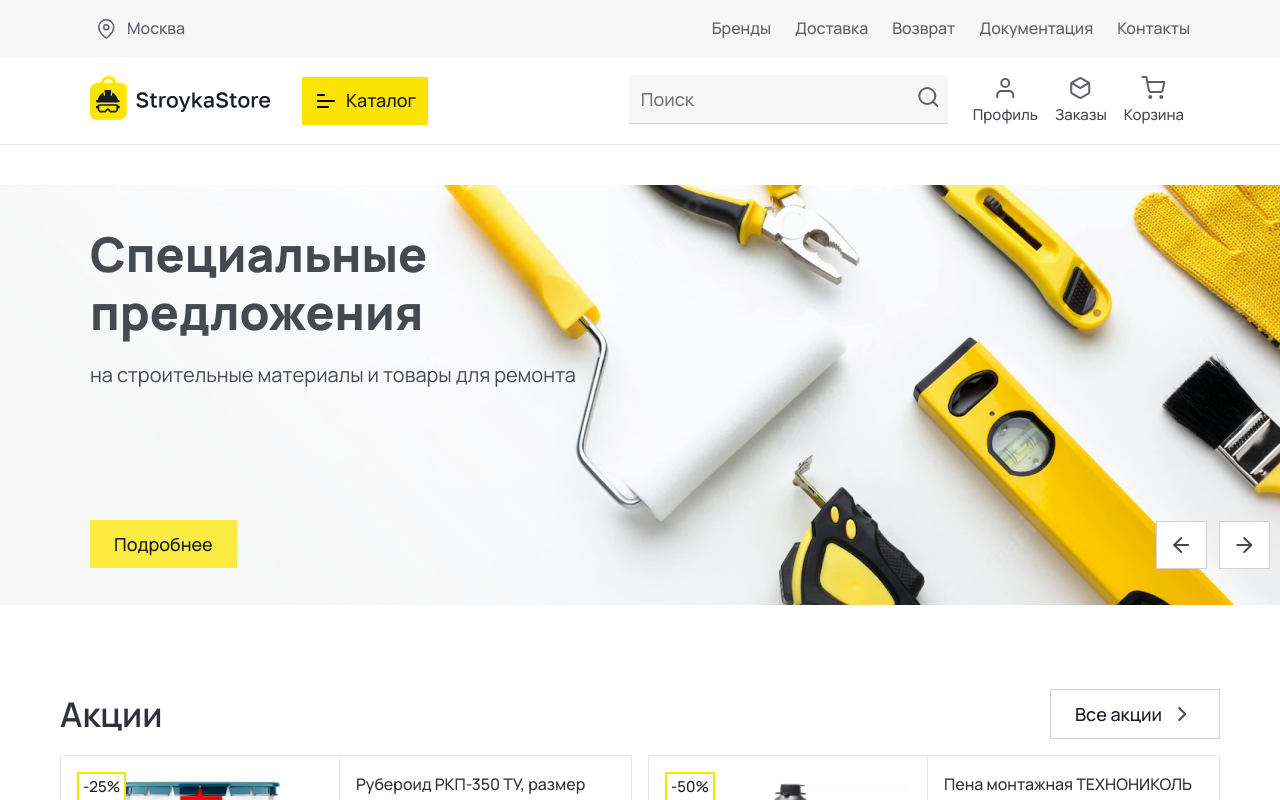
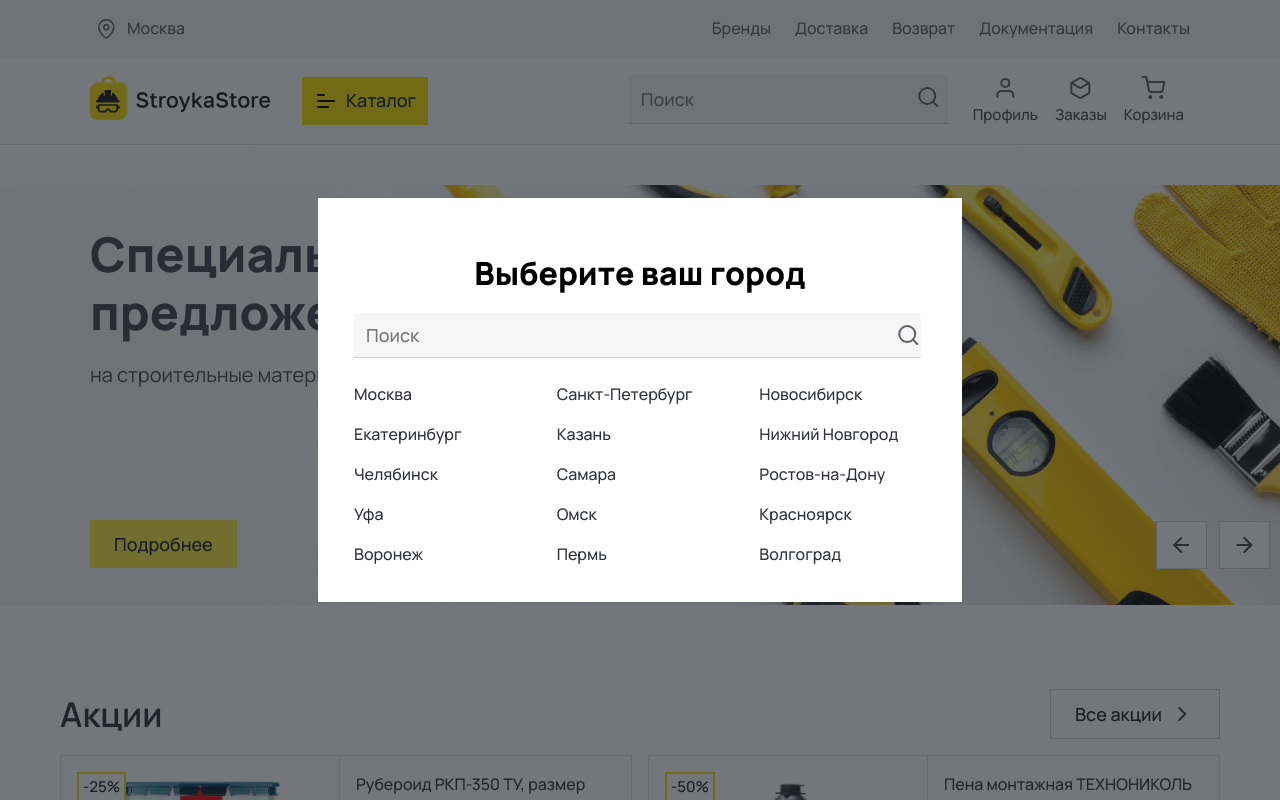
Before and after one commit to betterhell/stroyka-store, a React (Create React App) app: page / in a window 1280 px wide. Both pictures are taken after a click on the button "Москва". Shown: the top 800 px of the page. Built offline with nearby package versions, Linux system fonts and the light colour scheme.

Commit message:
added modal for location choose

```diff
--- a/src/components/Header/UpperHeader/UpperHeader.jsx
+++ b/src/components/Header/UpperHeader/UpperHeader.jsx
@@ -1,9 +1,14 @@
 import React, {useEffect, useState} from 'react';
 import classes from "./_UpperHeader.module.scss"
 import {ReactComponent as LocationIcon} from "../../../assets/icons/mapIcon20px.svg";
+import Modal from "../../UI/Modal/Modal";
+import SearchInput from "../../UI/Input/SearchInput";
+import {cityList} from "../../../data/cityList";
+import {ReactComponent as ArrowRightIcon} from "../../../assets/icons/arrowRightIcon16px.svg";
 
 const UpperHeader = () => {
     const [userScreenWidth, setUserScreenWidth] = useState(0)
+    const [modalOpen, setModalOpen] = useState(false)
 
     const clientScreenWidth = window.innerWidth
 
@@ -18,10 +23,22 @@ const UpperHeader = () => {
     return (
         <div className={classes.upperHeader}>
             <div className={classes.location}>
-                <button className={classes.locationButton}>
+                <button onClick={() => setModalOpen(true)} className={classes.locationButton}>
                     <LocationIcon  />
                     <p>Москва</p>
                 </button>
+                <Modal modalActive={modalOpen} setModalActive={setModalOpen}>
+                    <h1>Выберите ваш город</h1>
+                    <SearchInput />
+                    <div className={classes.modal__cityList}>
+                        {cityList.map(city =>
+                            <a href="/" key={city.id}>
+                                <ArrowRightIcon />
+                                {city.name}
+                            </a>
+                        )}
+                    </div>
+                </Modal>
             </div>
 
         {clientScreenWidth <= 920
--- a/src/components/Header/UpperHeader/_UpperHeader.module.scss
+++ b/src/components/Header/UpperHeader/_UpperHeader.module.scss
@@ -51,6 +51,34 @@
   }
 }
 
+.modal__cityList {
+  margin-top: 24px;
+  display: grid;
+  grid-template-columns: repeat(3, 1fr);
+  grid-template-rows: repeat(5, 1fr);
+  list-style-type: none;
+  column-gap: 36px;
+  row-gap: 16px;
+  align-items: center;
+
+  svg {
+    display: none;
+  }
+  a {
+    display: flex;
+    align-items: center;
+    text-decoration: none;
+    @include manrepoFont(500, 16px, 150%);
+    color: $grayBlack;
+
+    &:hover  {
+      svg {
+        display: flex;
+      }
+    }
+  }
+}
+
 @media screen and (max-width: 1300px) {
   .upperHeader {
     padding: 0 90px;
--- /dev/null
+++ b/src/components/UI/Modal/Modal.jsx
@@ -0,0 +1,14 @@
+import React from 'react';
+import classes from "./_Modal.module.scss"
+
+const Modal = ({modalActive, setModalActive, children}) => {
+    return (
+        <div onClick={() => setModalActive(false)} className={modalActive ? `${classes.modal} ${classes.active}` : `${classes.modal}`}>
+            <div onClick={(e) => e.stopPropagation()} className={classes.modal__content}>
+                {children}
+            </div>
+        </div>
+    );
+};
+
+export default Modal;
--- /dev/null
+++ b/src/components/UI/Modal/_Modal.module.scss
@@ -0,0 +1,58 @@
+@import "../../../styles/variables";
+@import "../../../styles/mixins";
+
+.modal {
+  position: fixed;
+  top: 0;
+  left: 0;
+  z-index: 100;
+  display: flex;
+  justify-content: center;
+  align-items: center;
+  width: 100vw;
+  height: 100vh;
+  background: rgba(23, 27, 36, 0.6);
+  opacity: 0;
+  pointer-events: none;
+
+
+  .modal__content {
+    display: flex;
+    flex-direction: column;
+    padding: 36px;
+    width: 572px;
+    background: white;
+
+    input {
+      width: 525px;
+    }
+
+    button {
+      right: 5px;
+    }
+
+    h1 {
+      text-align: center;
+    }
+  }
+
+  .closeIcon {
+    cursor: pointer;
+    position: absolute;
+    top: 33px;
+    right: 33px;
+    border: none;
+    background: transparent;
+
+    svg {
+      path {
+        stroke: $white;
+      }
+    }
+  }
+}
+
+.modal.active {
+  opacity: 1;
+  pointer-events: all;
+}
```
Also changed, not shown: src/components/ChooseCityModal/ChooseCityModal.jsx (deleted, +0 -28 lines), src/components/ChooseCityModal/_ChooseCityModal.module.scss (deleted, +0 -69 lines).
